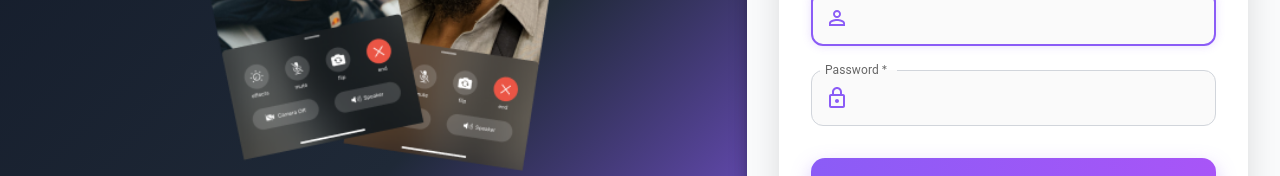
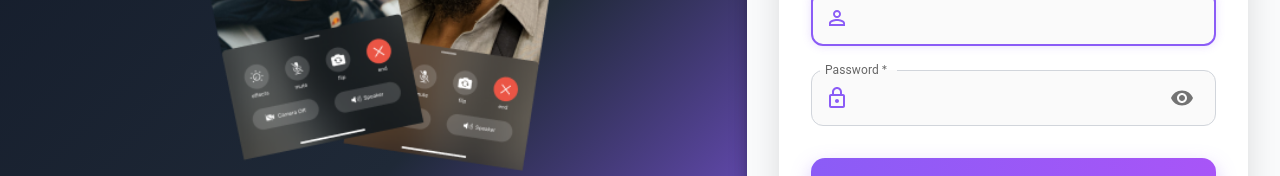
Before and after one commit to aditisomkuwar/NovaMeet, a React (Create React App) app in the folder frontend/: page /auth in a window 1280 px wide. Shown: the part 370-546 px from the top of the page. Built offline with nearby package versions, Linux system fonts and the light colour scheme.

Commit message:
Add password visibility and loading button

```diff
--- a/frontend/src/pages/authentication.jsx
+++ b/frontend/src/pages/authentication.jsx
@@ -3,9 +3,11 @@ import Avatar from '@mui/material/Avatar';
 import Button from '@mui/material/Button';
 import CssBaseline from '@mui/material/CssBaseline';
 import TextField from '@mui/material/TextField';
-
+import VisibilityOff from '@mui/icons-material/VisibilityOff';
 import InputAdornment from '@mui/material/InputAdornment';
 import PersonOutlineIcon from '@mui/icons-material/PersonOutline';
+import IconButton from '@mui/material/IconButton';
+import Visibility from '@mui/icons-material/Visibility';
 
 import FormControlLabel from '@mui/material/FormControlLabel';
 import Checkbox from '@mui/material/Checkbox';
@@ -39,12 +41,17 @@ export default function Authentication() {
     const [formState, setFormState] = React.useState(0);
 
     const [open, setOpen] = React.useState(false)
+    const [showPassword, setShowPassword] = React.useState(false);
+    const [loading, setLoading] = React.useState(false);
 
 
     const { handleRegister, handleLogin } = React.useContext(AuthContext);
 
     let handleAuth = async () => {
         try {
+
+            setLoading(true);
+
             if (formState === 0) {
 
                 let result = await handleLogin(username, password)
@@ -61,11 +68,16 @@ export default function Authentication() {
                 setFormState(0)
                 setPassword("")
             }
+
+                 setLoading(false);
+
         } catch (err) {
 
             console.log(err);
             let message = (err.response.data.message);
             setError(message);
+
+            setLoading(false);
         }
     }
 
@@ -309,9 +321,16 @@ export default function Authentication() {
             <LockOutlinedIcon sx={{ color: "#8B5CF6" }} />
         </InputAdornment>
     ),
+      endAdornment: (
+    <IconButton
+    onClick={() => setShowPassword(!showPassword)}
+>
+    {showPassword ? <VisibilityOff /> : <Visibility />}
+</IconButton>
+),
 }}
                                 value={password}
-                                type="password"
+                              type={showPassword ? "text" : "password"}
                                 onChange={(e) => setPassword(e.target.value)}
 
                                 id="password"
@@ -364,7 +383,9 @@ export default function Authentication() {
     }}
 >
 
-                                {formState === 0 ? "Login " : "Register"}
+                                {loading
+    ? (formState === 0 ? "Logging in..." : "Creating Account...")
+    : (formState === 0 ? "Login" : "Register")}
                             </Button>
 
                         </Box>
```
